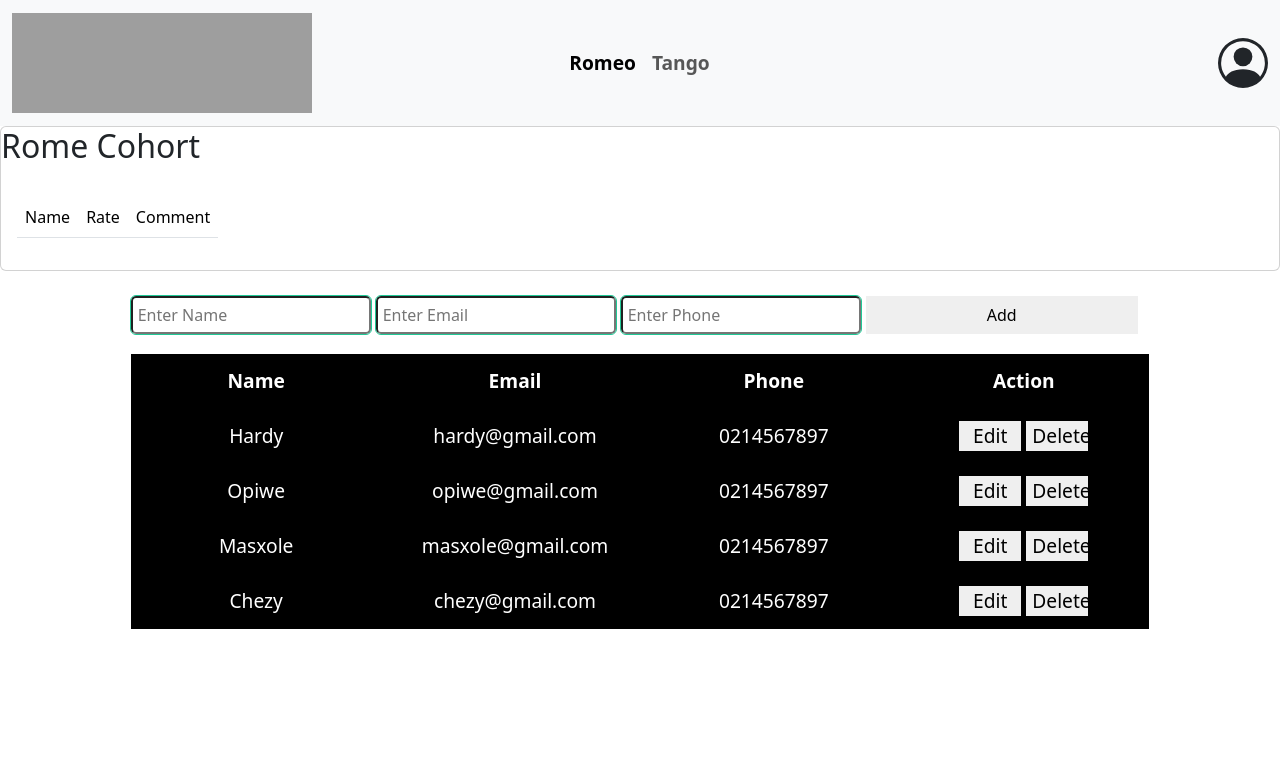
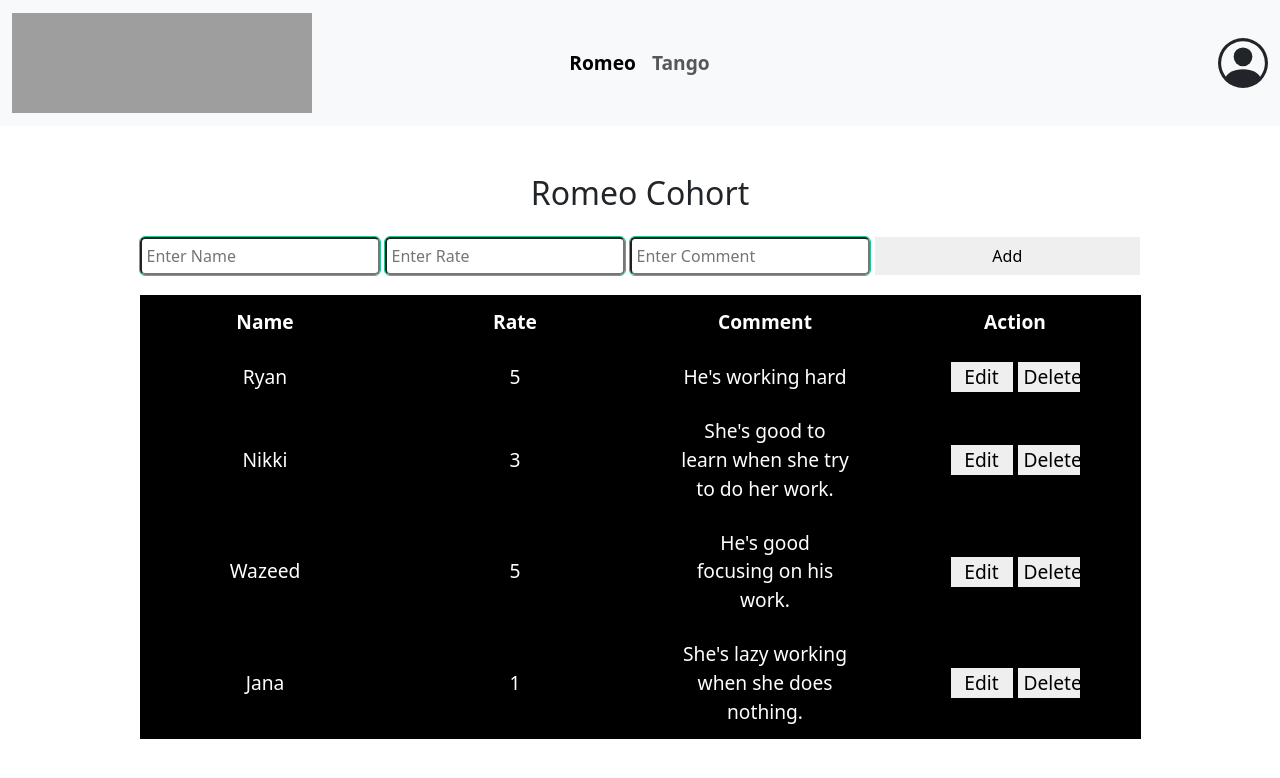
Before and after one commit to MacxoleLouzar/Rating_App, a React (Vite) app in the folder Client/: page /rating in a window 1280 px wide. Shown: the top 778 px of the page. Built offline with nearby package versions, Linux system fonts and the light colour scheme; grey boxes are pictures that could not be loaded.

Commit message:
added toast for show alert

```diff
--- a/Client/package.json
+++ b/Client/package.json
@@ -15,6 +15,7 @@
     "react": "^18.2.0",
     "react-bootstrap": "^2.7.4",
     "react-dom": "^18.2.0",
+    "react-hot-toast": "^2.4.1",
     "react-icons": "^4.9.0",
     "react-router-dom": "^6.11.2"
   },
--- a/Client/src/Components/RatinForm.jsx
+++ b/Client/src/Components/RatinForm.jsx
@@ -3,7 +3,7 @@ import React from 'react'
 const RatinForm = () => {
 
   return (
-    <div className='Container'>
+    <div className='Container justify-content-center'>
         <div className="card">
             <div className="card-title">
                 <h2>Rome Cohort</h2>
--- a/Client/src/Components/Table.jsx
+++ b/Client/src/Components/Table.jsx
@@ -1,10 +1,40 @@
 import { useState, useRef } from "react";
 import Data from "../data.json";
 import "../styles/Table.css";
+import toast from "react-hot-toast";
 
 const Table = () => {
   const [data, setData] = useState(Data);
   const [editState, setEditState] = useState(-1);
+
+  const [name, setName] = useState("");
+  const [rate, setRate] = useState("");
+  const [comment, setComment] = useState("");
+
+    const validateInput = () => {
+      if (!name) {
+        toast.error("Your name is required!");
+        return false;
+      }
+
+      if (!rate) {
+        toast.error("Your rate is required!");
+        return false;
+      }
+
+      if (!comment) {
+        toast.error("Your comment is required!");
+        return false;
+      }
+      return true;
+    };
+
+    const showAlert = () => {
+    if (!validateInput()) {
+      return;
+    }
+  }
+
 
   return (
     <div className="tableWrap">
@@ -14,8 +44,8 @@ const Table = () => {
           <table>
             <thead>
               <th>Name</th>
-              <th>Email</th>
-              <th>Phone</th>
+              <th>Rate</th>
+              <th>Comment</th>
               <th>Action</th>
             </thead>
             {data.map((current, index) =>
@@ -24,8 +54,8 @@ const Table = () => {
               ) : (
                 <tr key={index}>
                   <td>{current.name}</td>
-                  <td>{current.email}</td>
-                  <td>{current.phone}</td>
+                  <td>{current.rate}</td>
+                  <td>{current.comment}</td>
                   <td>
                     <button
                       type="button"
@@ -50,13 +80,14 @@ const Table = () => {
       </div>
     </div>
   );
+
   function handleUpdate(event) {
     event.preventDefault();
     const name = event.target.elements.name.value;
-    const email = event.target.elements.email.value;
-    const phone = event.target.elements.phone.value;
+    const rate = event.target.elements.rate.value;
+    const comment = event.target.elements.comment.value;
     const updatedData = data.map((d) =>
-      d.id === editState ? { ...d, name: name, email: email, phone: phone } : d
+      d.id === editState ? { ...d, name: name, rate: rate, comment: comment } : d
     );
     setEditState(-1);
     setData(updatedData);
@@ -81,16 +112,16 @@ function EditMemeber({ current, data, setData }) {
     setData(updateData);
   }
   function handleEamil(event) {
-    const email = event.target.value;
+    const rate = event.target.value;
     const updateData = data.map((d) =>
-      d.id === current.id ? { ...d, email: email } : d
+      d.id === current.id ? { ...d, rate: rate } : d
     );
     setData(updateData);
   }
-  function handlePhone(event) {
-    const phone = event.target.value;
+  function handlecomment(event) {
+    const comment = event.target.value;
     const updateData = data.map((d) =>
-      d.id === current.id ? { ...d, phone: phone } : d
+      d.id === current.id ? { ...d, comment: comment } : d
     );
     setData(updateData);
   }
@@ -107,20 +138,20 @@ function EditMemeber({ current, data, setData }) {
       </td>
       <td>
         <input
-          type="email"
+          type="rate"
           onChange={handleEamil}
-          value={current.email}
-          name="email"
-          placeholder="Enter Email"
+          value={current.rate}
+          name="rate"
+          placeholder="Enter rate"
         />
       </td>
       <td>
         <input
           type="text"
-          onChange={handlePhone}
-          value={current.phone}
-          name="phone"
-          placeholder="Enter Phone"
+          onChange={handlecomment}
+          value={current.comment}
+          name="comment"
+          placeholder="Enter comment"
         />
       </td>
       <td>
@@ -134,43 +165,54 @@ function EditMemeber({ current, data, setData }) {
 
 function AddMember({ setData }) {
   const nameRef = useRef();
-  const emailRef = useRef();
-  const phoneRef = useRef();
+  const rateRef = useRef();
+  const commentRef = useRef();
 
   function handleValue(event) {
     event.preventDefault();
     const name = event.target.elements.name.value;
-    const email = event.target.elements.email.value;
-    const phone = event.target.elements.phone.value;
+    const rate = event.target.elements.rate.value;
+    const comment = event.target.elements.comment.value;
     const newMember = {
       id: 5,
       name,
-      email,
-      phone,
+      rate,
+      comment,
     };
     setData((prevData) => prevData.concat(newMember));
     nameRef.current.value = "";
-    emailRef.current.value = "";
-    phoneRef.current.value = "";
+    rateRef.current.value = "";
+    commentRef.current.value = "";
   }
 
   return (
     <form onSubmit={handleValue}>
-      <input type="text" name="name" placeholder="Enter Name" ref={nameRef} />
       <input
-        type="email"
-        name="email"
-        placeholder="Enter Email"
-        ref={emailRef}
+        type="text"
+        name="name"
+        placeholder="Enter Name"
+        ref={nameRef}
+        onChange={(e) => setName(e.target.value)}
+      />
+      <input
+        type="rate"
+        name="rate"
+        placeholder="Enter Rate"
+        ref={rateRef}
+        onChange={(e) => setRate(e.target.value)}
       />
       <input
         type="text"
-        name="phone"
-        placeholder="Enter Phone"
-        ref={phoneRef}
+        name="comment"
+        placeholder="Enter Comment"
+        ref={commentRef}
+        onChange={(e) => setComment(e.target.value)}
       />
-      <button className="addForm">Add</button>
+      <button className="addForm">
+        Add
+      </button>
     </form>
+
   );
 }
 
--- a/Client/src/Pages/RatingPage.jsx
+++ b/Client/src/Pages/RatingPage.jsx
@@ -1,16 +1,17 @@
 import React from 'react'
 import Header from '../Components/Header'
-import RatinForm from '../Components/RatinForm'
 import Table from '../Components/Table'
 
 const RatingPage = () => {
   return (
     <div>
-        <Header/>
-        <RatinForm/>
-        <Table/>
+      <Header />
+      <div className="card-title mt-5 text-center">
+        <h2>Romeo Cohort</h2>
+      </div>
+      <Table />
     </div>
-  )
+  );
 }
 
 export default RatingPage
--- a/Client/src/Pages/TangoPage.jsx
+++ b/Client/src/Pages/TangoPage.jsx
@@ -1,15 +1,16 @@
 import Header from "../Components/Header"
-import RatinForm from "../Components/RatinForm"
 import Table from "../Components/Table"
 
 const TangoPage = () => {
   return (
     <div>
-        <Header/>
-        <RatinForm/>
-        <Table/>
+      <Header />
+      <div className="card-title mt-5 text-center">
+        <h2>Tango Cohort</h2>
+      </div>
+      <Table />
     </div>
-  )
+  );
 }
 
 export default TangoPage
--- a/Client/src/data.json
+++ b/Client/src/data.json
@@ -1,26 +1,26 @@
 [
   {
     "id": 1,
-    "name": "Hardy",
-    "email": "hardy@gmail.com",
-    "phone": "0214567897"
+    "name": "Ryan",
+    "rate": "5",
+    "comment": "He's working hard"
   },
   {
     "id": 2,
-    "name": "Opiwe",
-    "email": "opiwe@gmail.com",
-    "phone": "0214567897"
+    "name": "Nikki",
+    "rate": "3",
+    "comment": "She's good to learn when she try to do her work."
   },
   {
     "id": 3,
-    "name": "Masxole",
-    "email": "masxole@gmail.com",
-    "phone": "0214567897"
+    "name": "Wazeed",
+    "rate": "5",
+    "comment": "He's good focusing on his work."
   },
   {
     "id": 4,
-    "name": "Chezy",
-    "email": "chezy@gmail.com",
-    "phone": "0214567897"
+    "name": "Jana",
+    "rate": "1",
+    "comment": "She's lazy working when she does nothing."
   }
 ]
--- a/Client/src/main.jsx
+++ b/Client/src/main.jsx
@@ -1,16 +1,12 @@
-import React from 'react'
-import ReactDOM from 'react-dom/client'
+import React from "react";
+import ReactDOM from "react-dom/client";
 import "bootstrap/dist/css/bootstrap.min.css";
-
-import {
-  createBrowserRouter,
-  RouterProvider,
-} from "react-router-dom";
-import './index.css'
-import Landing from './Pages/Landing.jsx';
-import RatingPage from './Pages/RatingPage';
-import TangoPage from './Pages/TangoPage';
-
+import { Toaster } from "react-hot-toast";
+import { createBrowserRouter, RouterProvider } from "react-router-dom";
+import "./index.css";
+import Landing from "./Pages/Landing.jsx";
+import RatingPage from "./Pages/RatingPage";
+import TangoPage from "./Pages/TangoPage";
 
 const router = createBrowserRouter([
   {
@@ -26,8 +22,9 @@ const router = createBrowserRouter([
     element: <TangoPage />,
   },
 ]);
-ReactDOM.createRoot(document.getElementById('root')).render(
+ReactDOM.createRoot(document.getElementById("root")).render(
   <React.StrictMode>
-   <RouterProvider router={router} />
-  </React.StrictMode>,
-)
+    <RouterProvider router={router} />
+    <Toaster />
+  </React.StrictMode>
+);
--- a/Client/src/styles/Table.css
+++ b/Client/src/styles/Table.css
@@ -57,7 +57,7 @@ input {
 }
 
 .addForm{
-    width: 17rem;
+    width: 16.6rem;
     height: 38px;
     border: 0;
     outline: 0;
```
Also changed, not shown: 1 other file (tests, documents, lock files or other folders).
